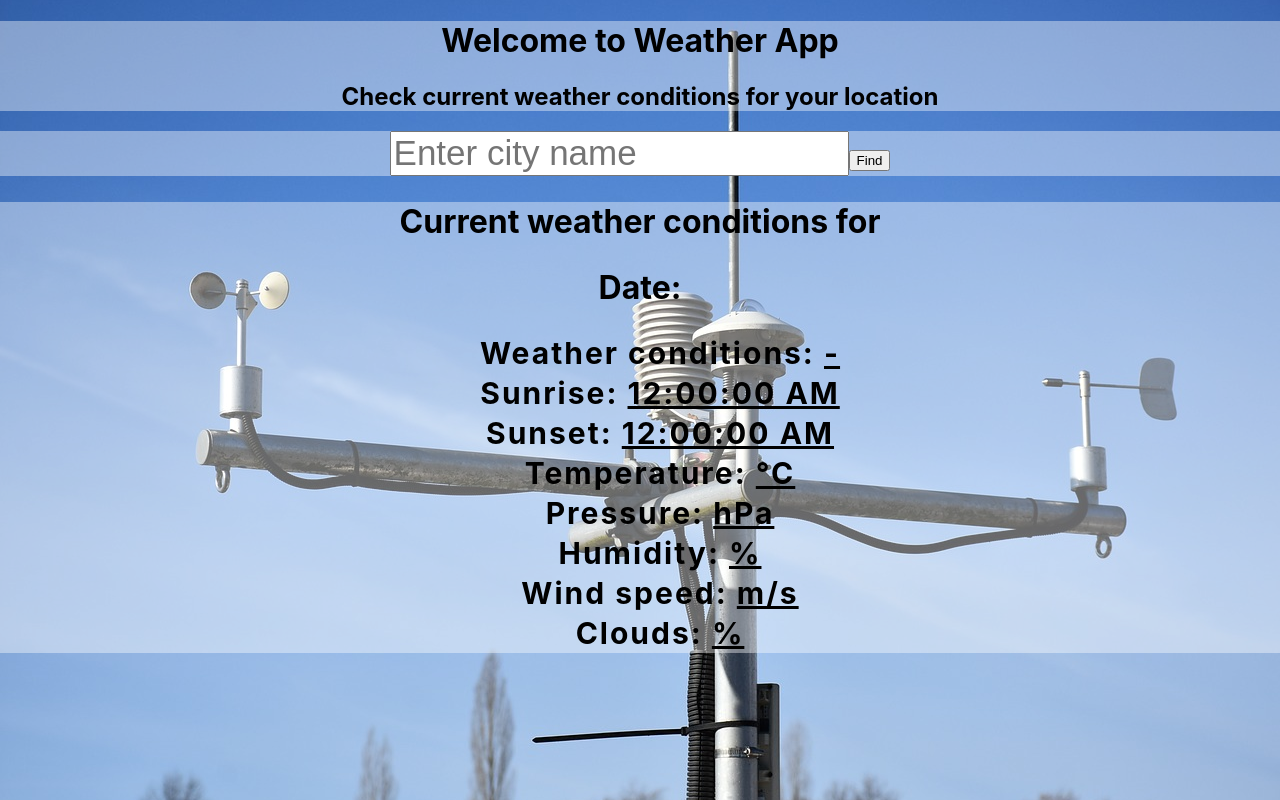
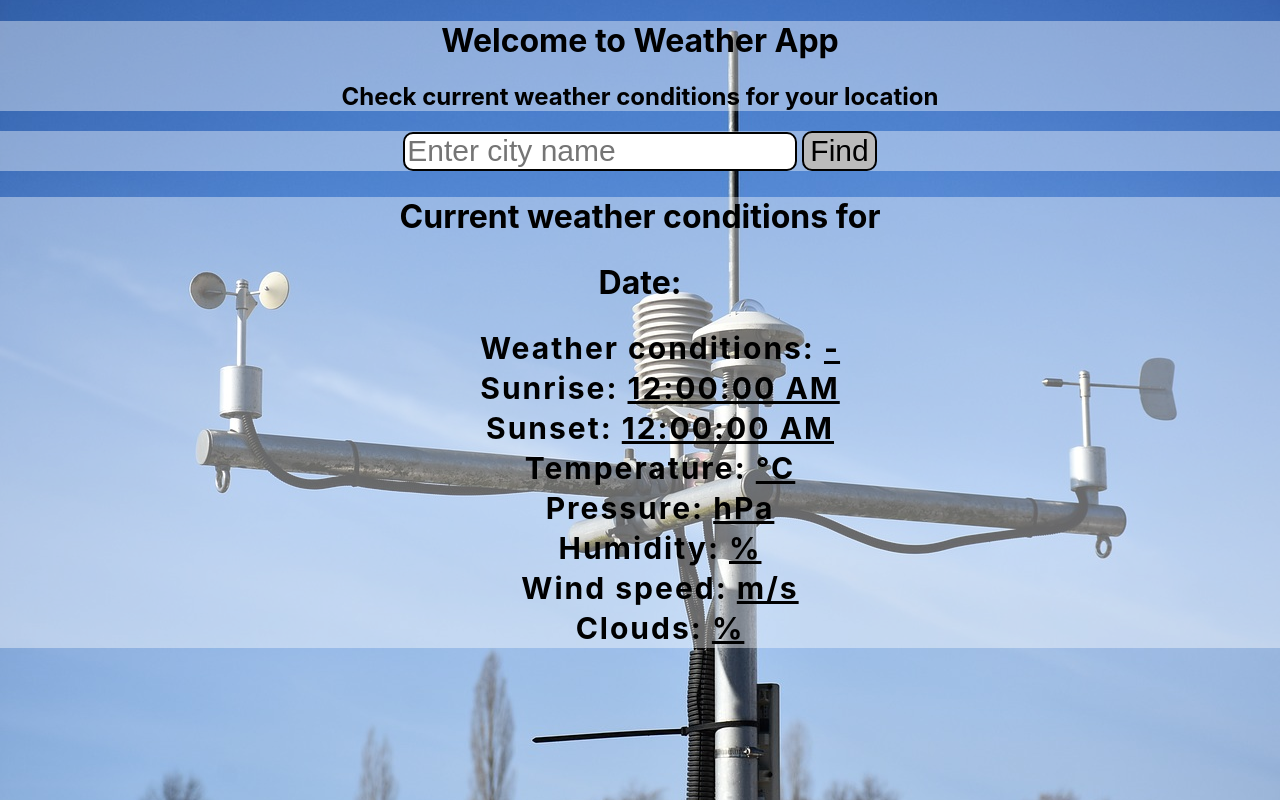
Before and after one commit to BigEm44/weather-app-react, a React (Create React App) app: page / in a window 1280 px wide. Built offline with nearby package versions, Linux system fonts and the light colour scheme.

Commit message:
add new styles after changing form

```diff
--- a/src/styles/App.css
+++ b/src/styles/App.css
@@ -13,12 +13,26 @@
   background-color: rgba(256, 256, 256, 0.4);
 }
 
+.form input,
+.form button {
+  font-size: 30px;
+  border-radius: 10px;
+  border: 2px solid black;
+}
 
 .form input {
   margin-top: 0;
   padding-top: 0;
-  font-size: 35px;
+}
 
+.form button {
+  margin-left: 5px;
+  background-color: #bbb;
+  transition: .3s;
+}
+
+.form button:hover {
+  background-color: #eee;
 }
 
 .results h2 {
```
